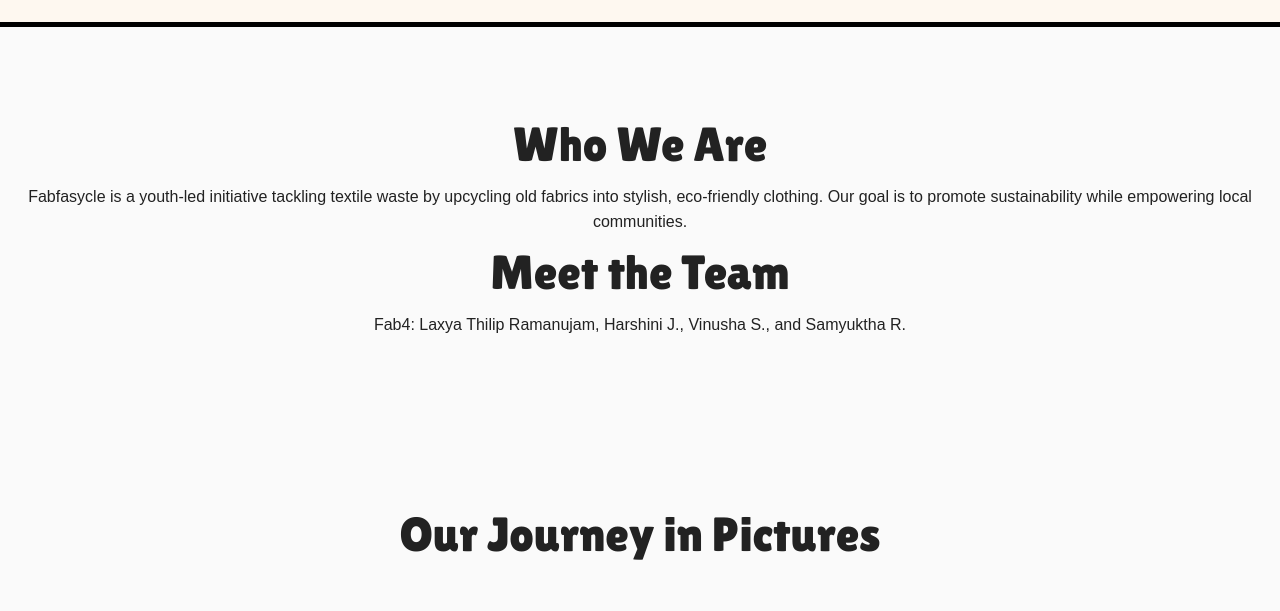
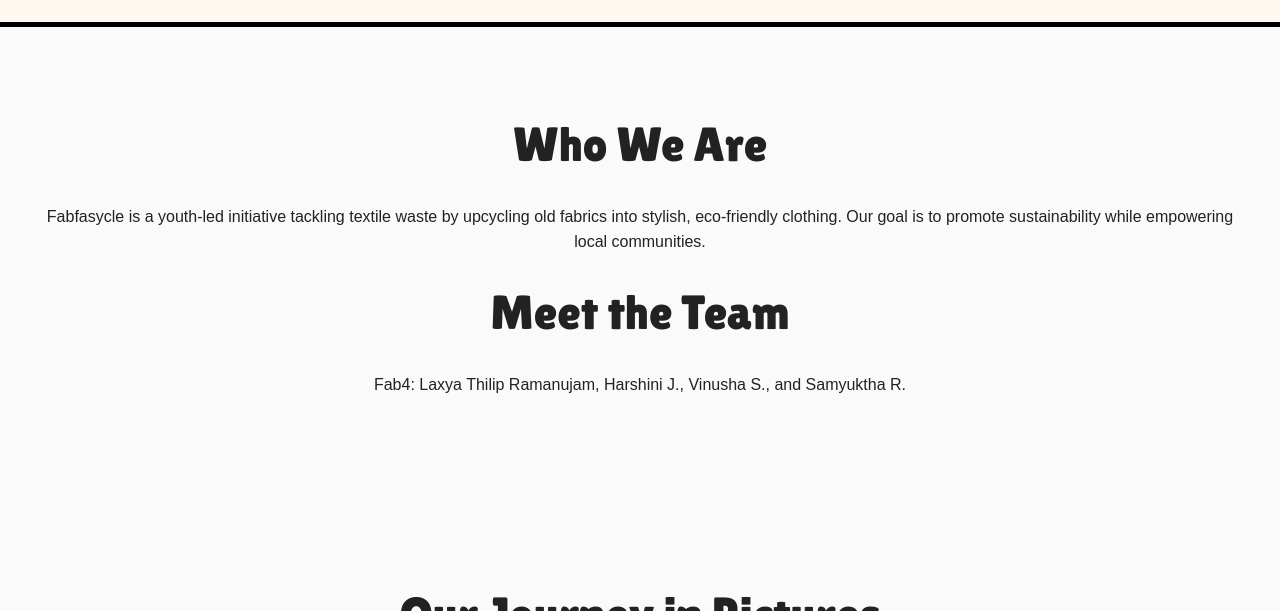
Before and after one commit to codemaster779/fabfasycle, a plain HTML site: page about.html in a window 1280 px wide. Shown: the part 113-724 px from the top of the page. Drawn offline with Linux system fonts and the light colour scheme.

Commit message:
Update about.html

```diff
--- a/about.html
+++ b/about.html
@@ -52,6 +52,10 @@
   font-weight: 400;
   font-size: 3rem;
     }
+  .about p{
+    font-family: 'Poppins', sans-serif;
+    padding: 20px;
+  }
 
   </style>
 </head>
```
